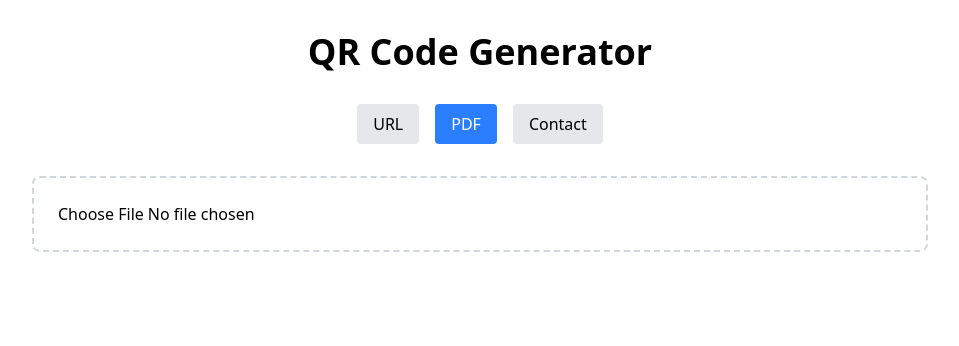
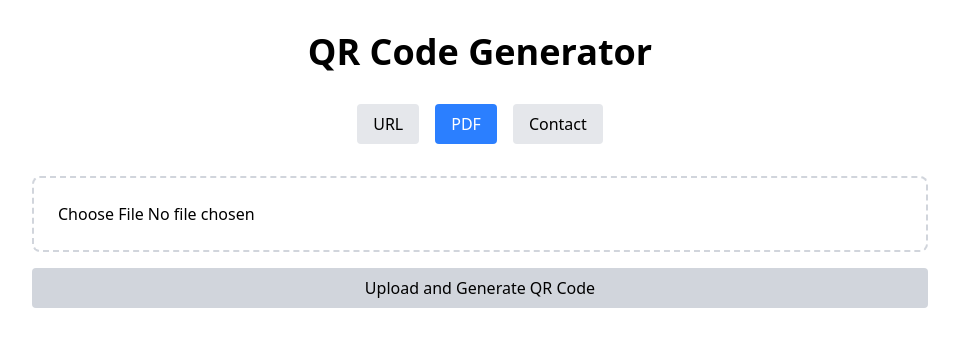
Before and after one commit to EmmanuelOBUjunior/qr_gen, a Next.js app: page / in a window 1280 px wide. Both pictures are taken after a click on the button "PDF". Shown: the top 346 px of the page, without its empty margins (160-1119 px from the left). Built offline with nearby package versions, Linux system fonts and the light colour scheme.

Commit message:
feat:working on the pdf uploader

```diff
--- a/components/PDFUploader.tsx
+++ b/components/PDFUploader.tsx
@@ -59,7 +59,7 @@ const PDFUploader = () => {
         disabled={!file || uploading}
         className={`w-full py-2 px-4 rounded ${
           !file || uploading
-        } ? 'bg-gray-300 cursor-not-allowed': 'bg-blue-500 text-white hover:bg-blue-600'`}
+         ? 'bg-gray-300 cursor-not-allowed': 'bg-blue-500 text-white hover:bg-blue-600'}`}
       >
         Upload and Generate QR Code
       </button>
```
